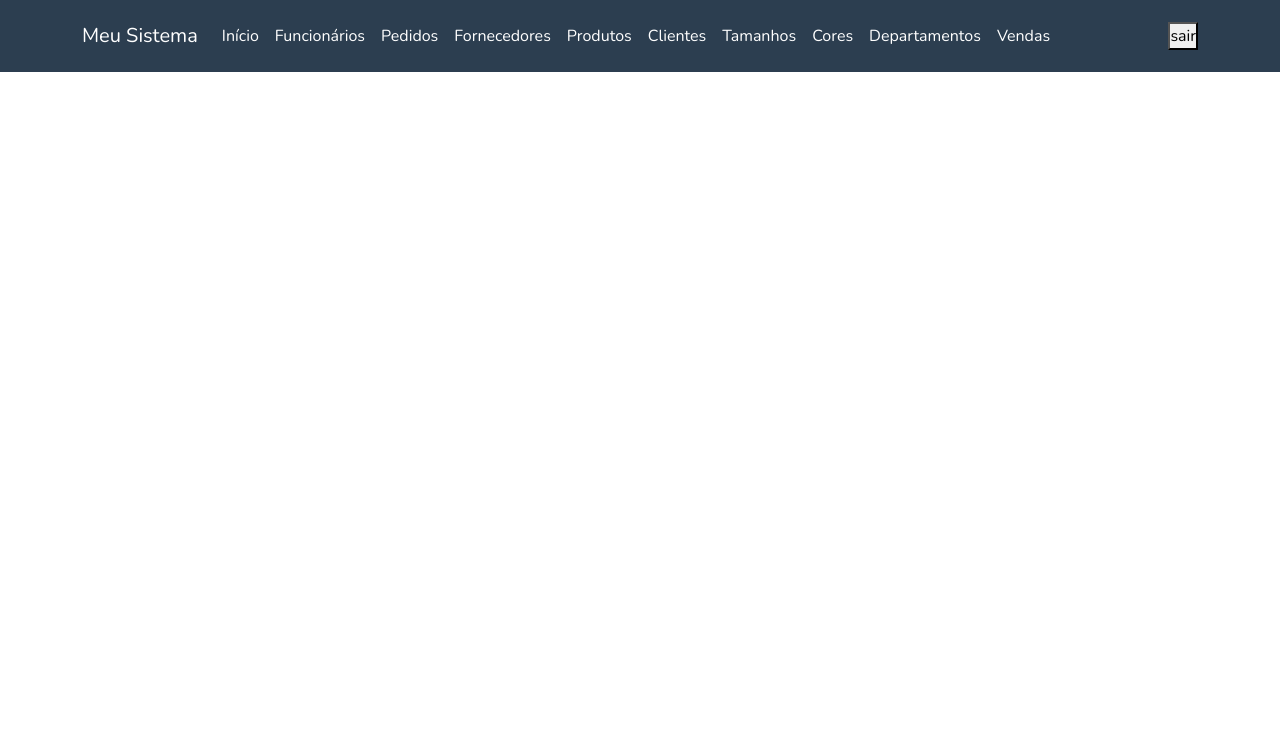
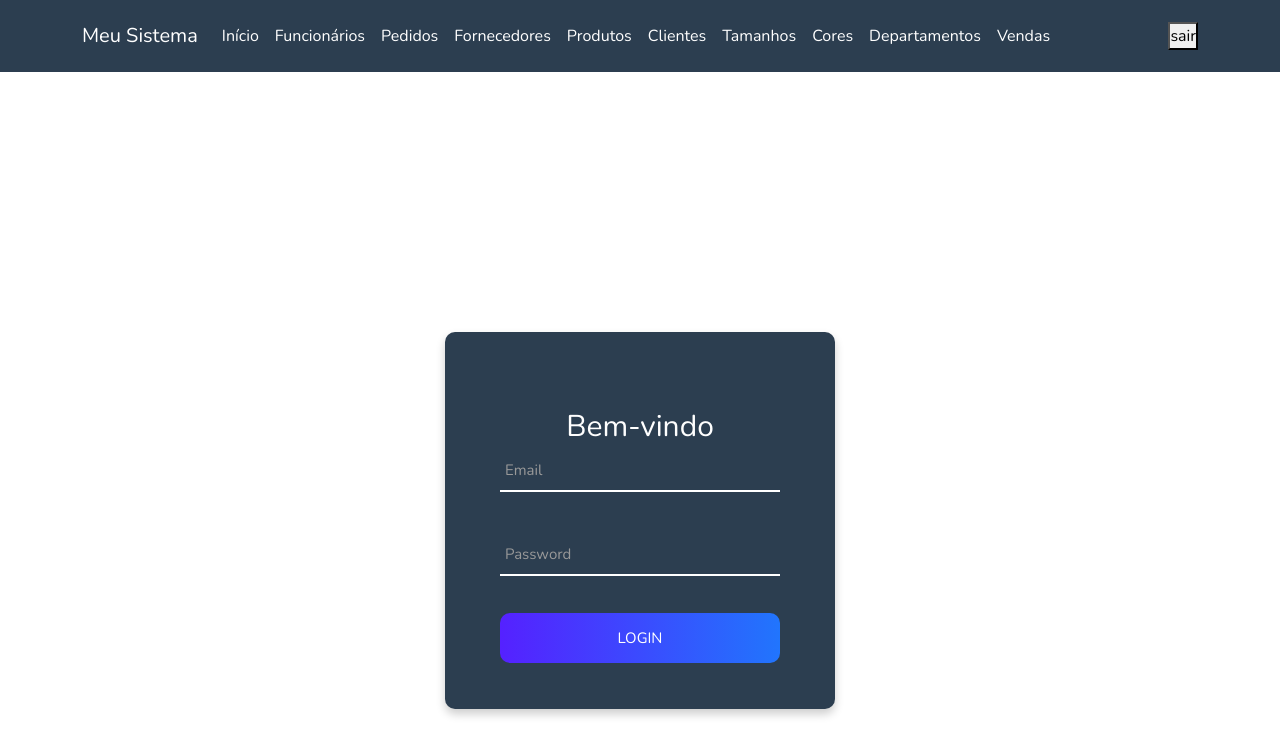
Before and after one commit to yanderground/FrontEndLP2, a React (Create React App) app: page /tela-login in a window 1280 px wide. Shown: the top 756 px of the page. Built offline with nearby package versions, Linux system fonts and the light colour scheme; a web font is replaced by a local one.

Commit message:
mudando tela-inicial para tela-login

```diff
--- a/src/App.js
+++ b/src/App.js
@@ -11,8 +11,6 @@ class App extends React.Component {
   render() {
     return (
 
-
-
        <div className='container'>
         <Rotas />
         <Navbar />
--- a/src/components/navbar.js
+++ b/src/components/navbar.js
@@ -34,7 +34,7 @@ function Navbar(props) {
           <ul className='navbar-nav'>
             <NavbarItem
               render='true'
-              href='/tela-inicial'
+              href='/tela-login'
               label='Início'
             />
             <NavbarItem
--- a/src/rotas.js
+++ b/src/rotas.js
@@ -27,7 +27,8 @@ import ListagemDepartamentos from './views/listagem-departamentos';
 import CadastroDepartamento from './views/cadastro-departamento';
 
 import RealizarVenda from './views/realizar-venda';
-import TelaInicial from './views/tela-inicial';
+
+import TelaLogin from './views/tela-login';
 
 function Rotas(props) {
   return (
@@ -67,7 +68,7 @@ function Rotas(props) {
         <Route path='/cadastro-departamento/' element={<CadastroDepartamento />} />
         <Route path='/listagem-departamentos' element={<ListagemDepartamentos />} />
 
-        <Route path='/tela-inicial' element={<TelaInicial />} />
+        <Route path='/tela-login' element={<TelaLogin />} />
 
       </Routes>
 
--- a/src/views/listagem-funcionarios.js
+++ b/src/views/listagem-funcionarios.js
@@ -57,7 +57,7 @@ function ListagemFuncionarios() {
   async function excluir(id,i) {
     let data = JSON.stringify({ id });
     let url;
-    if(i == 0){
+    if(i === 0){
       url = `${baseURL}/${id}`;
     } else {
       url = `${baseURL2}/${id}`;
@@ -68,7 +68,7 @@ function ListagemFuncionarios() {
       })
       .then(function (response) {
         mensagemSucesso(`Exclusão realizada com sucesso!`);
-        if(i == 0){
+        if(i === 0){
           setDados(
             dados.filter((dado) => {
               return dado.id !== id;
--- a/src/views/tela-inicial.js
+++ b/src/views/tela-login.js
@@ -3,7 +3,7 @@ import { useNavigate} from 'react-router-dom';
 
 import "../styles.css";
 
-function TelaInicial() {
+function TelaLogin() {
   const [email, setEmail] = useState("");
   const [password, setPassword] = useState("");
   const navigate = useNavigate();
@@ -50,4 +50,4 @@ function TelaInicial() {
   );
 }
 
-export default TelaInicial;
+export default TelaLogin;
```
